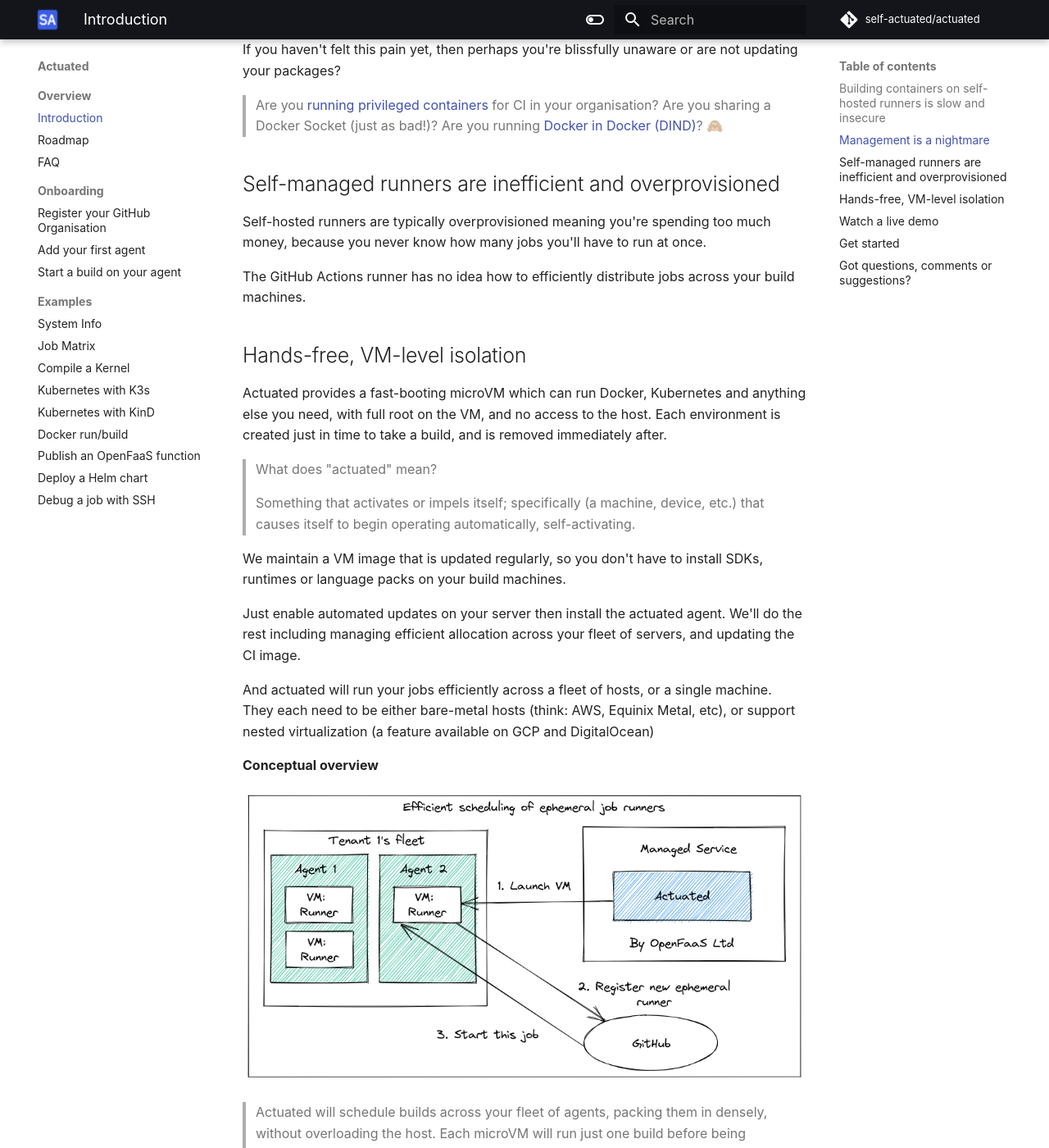
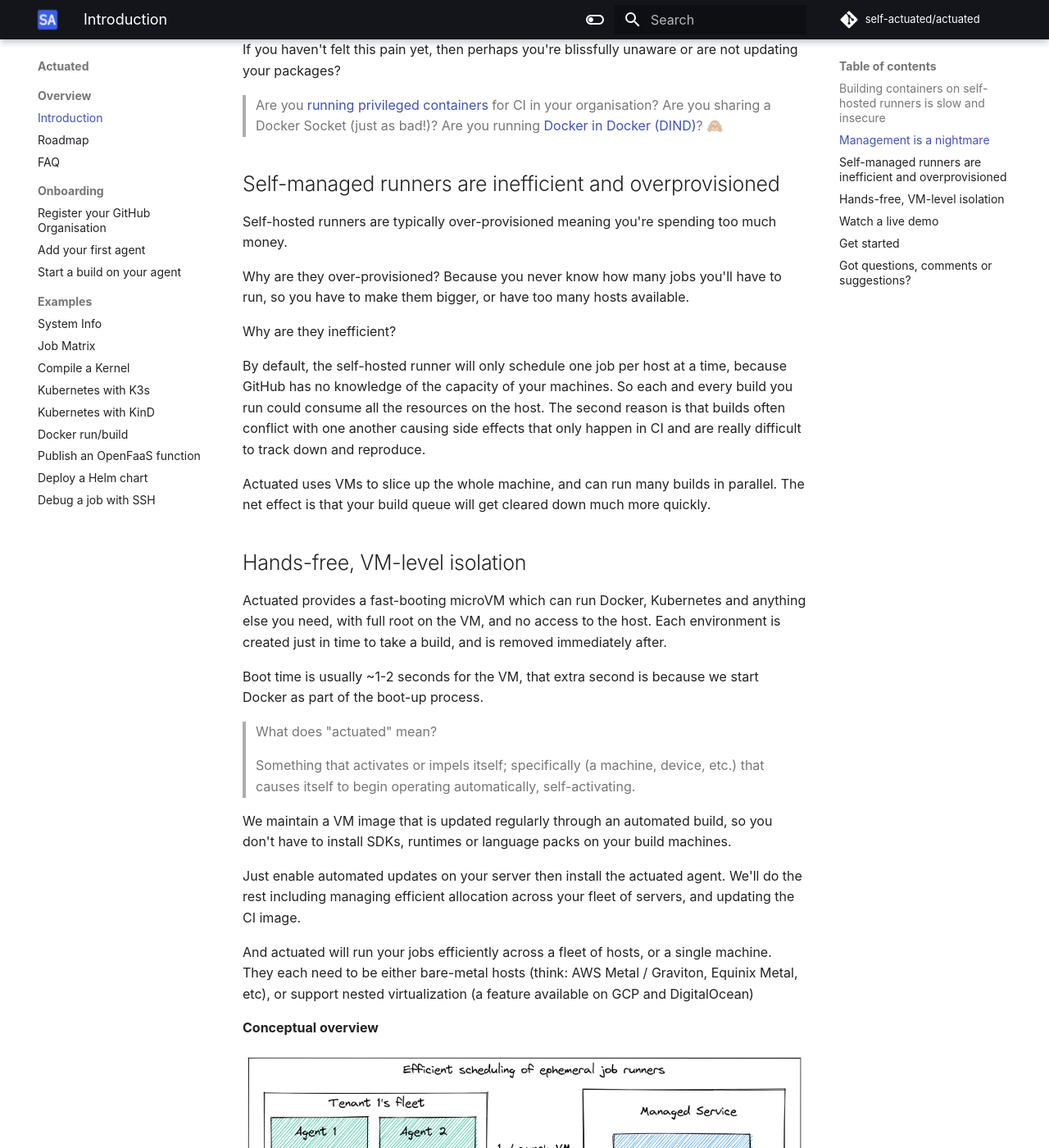
Before and after one commit to welteki/docs.actuated.dev, an MkDocs documentation site: the page built from docs/index.md, in a window 1280 px wide and 1400 px high, scrolled down 697 px. Shown: the whole window at 82% size. Built offline with MkDocs 1.6.1 and Material for MkDocs 9.7.7, drawn with Linux system fonts in a browser that asks for light colours; some web fonts are replaced.

Commit message:
Clarify why self-hosted is inefficient
Signed-off-by: Alex Ellis (OpenFaaS Ltd) <alexellis2@gmail.com>

```diff
--- a/docs/index.md
+++ b/docs/index.md
@@ -16,23 +16,31 @@
 
 ## Self-managed runners are inefficient and overprovisioned
 
-Self-hosted runners are typically overprovisioned meaning you're spending too much money, because you never know how many jobs you'll have to run at once.
+Self-hosted runners are typically over-provisioned meaning you're spending too much money.
 
-The GitHub Actions runner has no idea how to efficiently distribute jobs across your build machines.
+Why are they over-provisioned? Because you never know how many jobs you'll have to run, so you have to make them bigger, or have too many hosts available.
+
+Why are they inefficient?
+
+By default, the self-hosted runner will only schedule one job per host at a time, because GitHub has no knowledge of the capacity of your machines. So each and every build you run could consume all the resources on the host. The second reason is that builds often conflict with one another causing side effects that only happen in CI and are really difficult to track down and reproduce.
+
+Actuated uses VMs to slice up the whole machine, and can run many builds in parallel. The net effect is that your build queue will get cleared down much more quickly.
 
 ## Hands-free, VM-level isolation
 
 Actuated provides a fast-booting microVM which can run Docker, Kubernetes and anything else you need, with full root on the VM, and no access to the host. Each environment is created just in time to take a build, and is removed immediately after.
 
+Boot time is usually ~1-2 seconds for the VM, that extra second is because we start Docker as part of the boot-up process.
+
 > What does "actuated" mean?
 >
 > Something that activates or impels itself; specifically (a machine, device, etc.) that causes itself to begin operating automatically, self-activating.
 
-We maintain a VM image that is updated regularly, so you don't have to install SDKs, runtimes or language packs on your build machines.
+We maintain a VM image that is updated regularly through an automated build, so you don't have to install SDKs, runtimes or language packs on your build machines.
 
 Just enable automated updates on your server then install the actuated agent. We'll do the rest including managing efficient allocation across your fleet of servers, and updating the CI image.
 
-And actuated will run your jobs efficiently across a fleet of hosts, or a single machine. They each need to be either bare-metal hosts (think: AWS, Equinix Metal, etc), or support nested virtualization (a feature available on GCP and DigitalOcean)
+And actuated will run your jobs efficiently across a fleet of hosts, or a single machine. They each need to be either bare-metal hosts (think: AWS Metal / Graviton, Equinix Metal, etc), or support nested virtualization (a feature available on GCP and DigitalOcean)
 
 **Conceptual overview**
 
```
